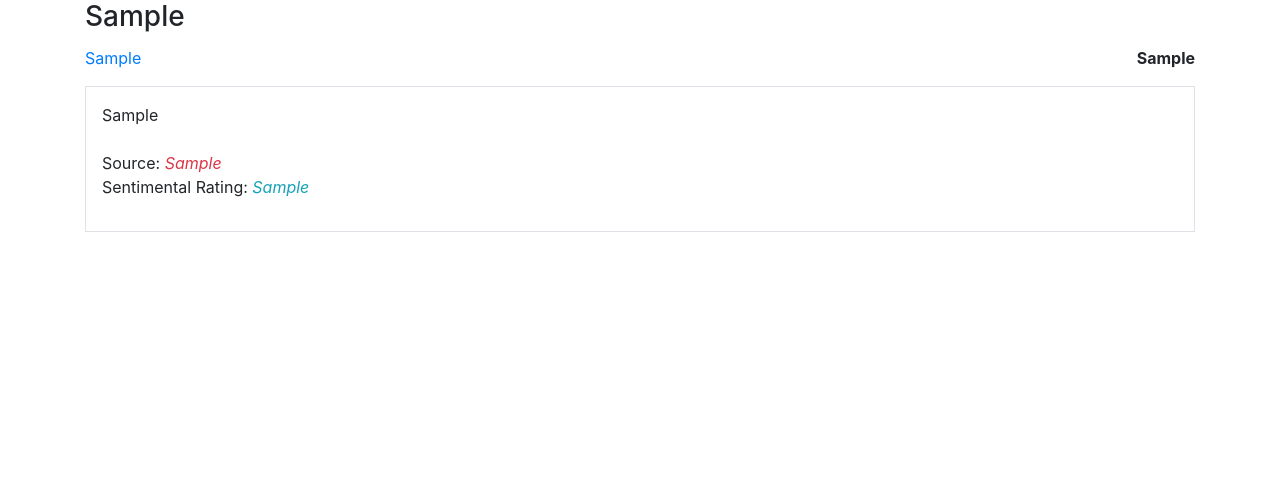
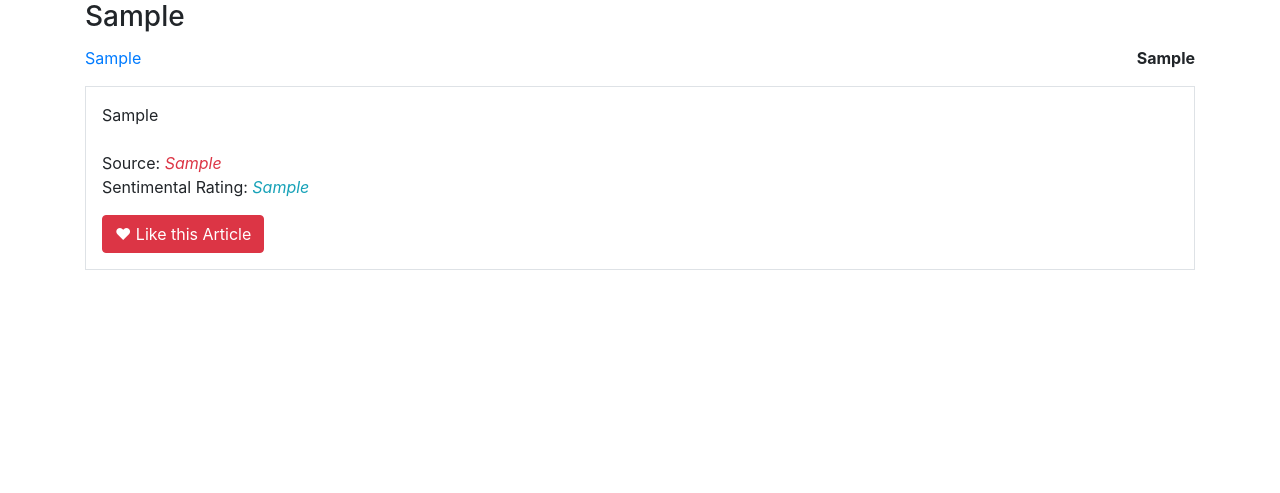
Before and after one commit to yyheng/database-m3012, a Flask app: template templates/main/user_article_insides.htm in a window 1280 px wide. Shown: the part 134-627 px from the top of the page. Run offline with Flask 2, Linux system fonts and the light colour scheme; the template is opened without the code that fills it: most values are stand-ins (such as "Sample title", 1, 10 or a date in 2020); some libraries are stand-ins or nearby versions.

Commit message:
inser like btn with func

```diff
--- a/app.py
+++ b/app.py
@@ -4,7 +4,7 @@ import mysql.connector as mysql
 from functools import wraps
 
 from src.UserFunctions import UserAuth, UserCreate
-from src.ArticlesFunction import SelectAllArticleTitle, SelectArticleDetails
+from src.ArticlesFunction import SelectAllArticleTitle, SelectArticleDetails, LikeArticle
 
 #UserName: test PW:123 Admin
 
@@ -122,18 +122,27 @@ def article():
     article = SelectAllArticleTitle(cursor)
     return render_template("main/article.htm", article=article,username=session['username'])
 
-@app.route("/article", methods=['POST'])
+@app.route("/article", methods=['GET','POST'])
 @login_required
 def article_id():
     article_id = request.form['text']
     article_item = SelectArticleDetails(cursor, article_id)
-    return render_template('main/user_article_insides.htm', username=session['username'], article_item=article_item)
+    return render_template('main/user_article_insides.htm', username=session['username'], article_id=article_id, article_item=article_item)
 
 #return route to user article individual view
 @app.route("/user_article_insides")
 @login_required
 def user_article_insides():
     return render_template("main/user_article_insides.htm", username=session['username'])
+
+@app.route("/user_article_insides", methods=['POST'])
+@login_required
+def user_like_article_insides():
+    article_id = request.form['text']
+    username = session['username']
+    LikeArticle(db, cursor,username,article_id)
+
+    return redirect(url_for('user_articles_insides'))
 
 #return route to user favourite view, profile, privillege, etc
 @app.route("/user_profile")
--- a/templates/main/article.htm
+++ b/templates/main/article.htm
@@ -28,7 +28,7 @@
                     <input type="text" id="post_item" name="text" value="{{a[0]}}">
                     <input type="submit" id="display_text" value="{{a[1]}}">
                 </form>
-                <!-- <a href="{{ url_for("user_article_insides") }}" class="text-dark"><h4>{{a[1]}}</h4></a> -->
+                <!-- news article agency name -->
                 <p>{{a[4]}} </p>
             </div>
         {% endfor %}
--- a/templates/main/user_article_insides.htm
+++ b/templates/main/user_article_insides.htm
@@ -31,8 +31,10 @@
                     {{ article_item[4] }}
                 </div>
                 <br>
+                <div>
                     <!-- source item-->
-                <div>Source:<em class="text-danger"> {{ article_item[6] }}</em></div>
+                    <div class="all_item">
+                        <span>Source:<em class="text-danger"> {{ article_item[6] }}</em></span>
                         <!-- sentimental analysis rating -->
                         <p>Sentimental Rating: {% if (article_item[3] < 0): %}
                                                 <em class="text-danger">{{ article_item[3] }}</em>
@@ -41,6 +43,15 @@
                                                 {% endif %}
                         </p>
                     </div>
+
+                    <!-- like item -->
+                    <form method="POST">
+                        <input type="text" id="post_item" name="text" value="{{ article_id }}">
+                        <input type="submit" class="btn btn-danger" id="like_btn" value="❤ Like this Article">
+                    </form>
             </div>
         </div>
+    </div>
+</div>
+
 {% endblock %}
```
Lines whose indentation alone changed are shown as unchanged.
